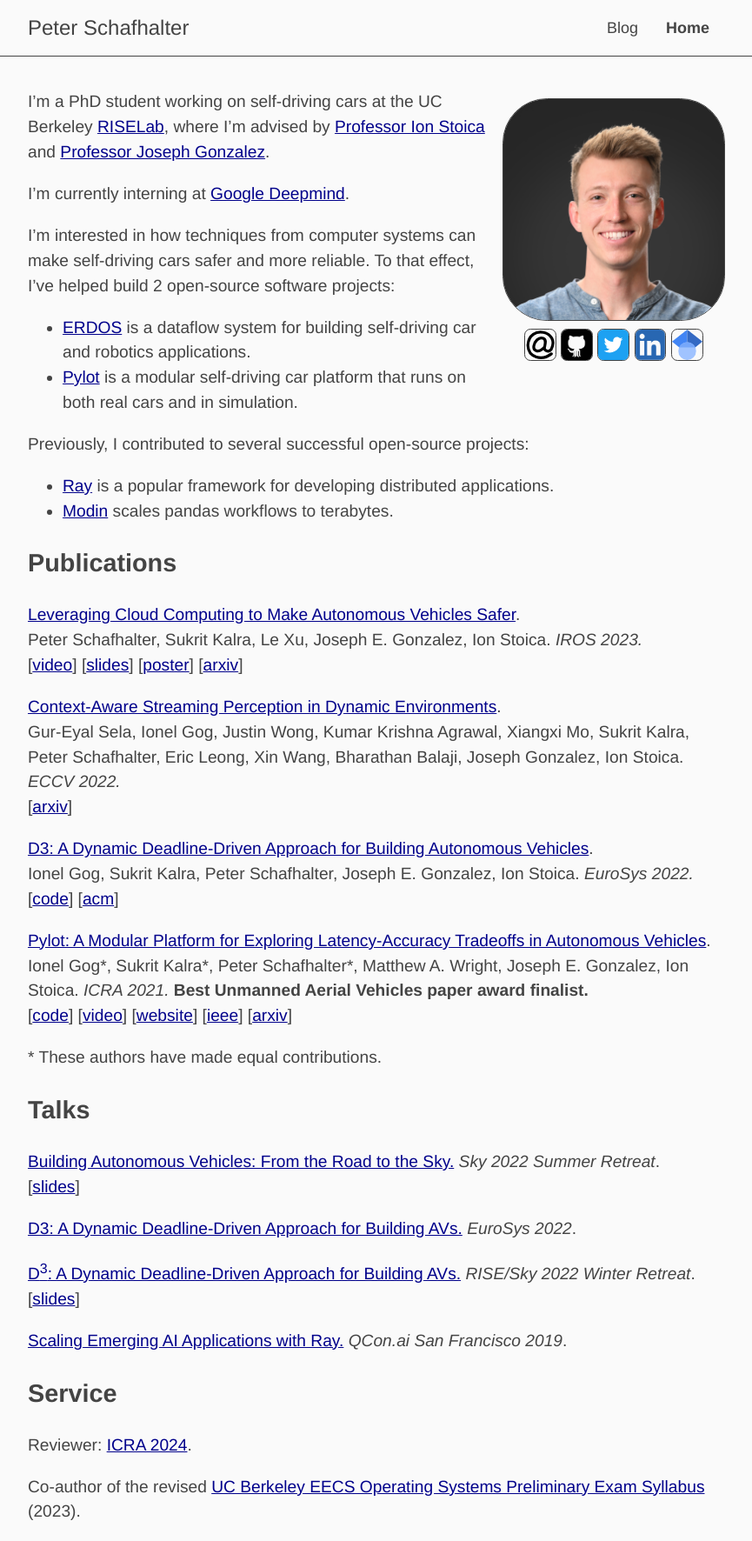
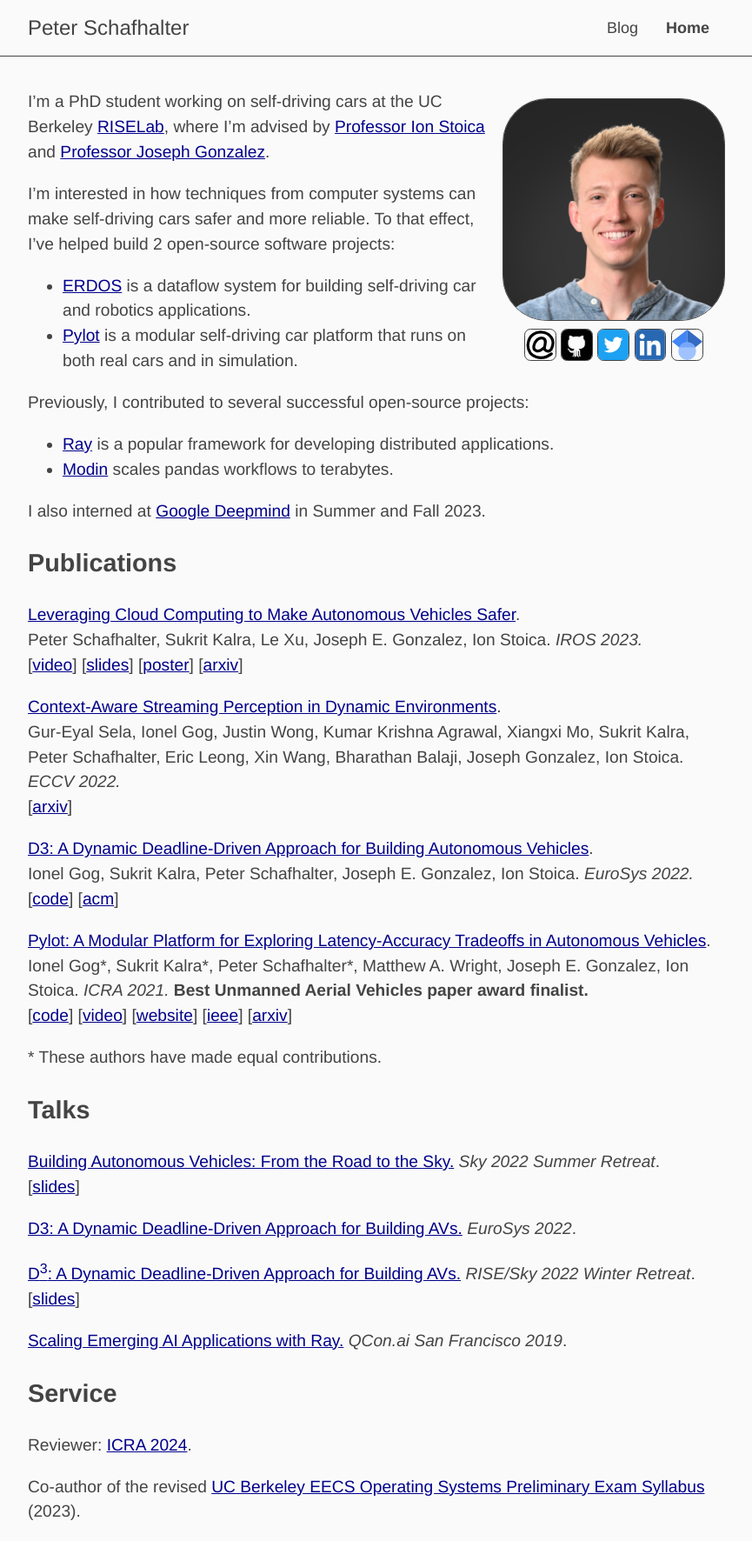
Before and after one commit to pschafhalter/pschafhalter.github.io, a Jekyll site: the page built from index.md, in a window 1280 px wide. Shown: the whole page at 87% size, without its empty margins (208-1073 px from the left). Built offline with Jekyll 4.4.1, drawn with Linux system fonts in a browser that asks for light colours.

Commit message:
End internship

```diff
--- a/index.md
+++ b/index.md
@@ -9,8 +9,6 @@
 [Professor Ion Stoica](https://people.eecs.berkeley.edu/~istoica/)
 and
 [Professor Joseph Gonzalez](https://people.eecs.berkeley.edu/~jegonzal/).
-
-I'm currently interning at [Google Deepmind](https://www.deepmind.com/).
 
 I'm interested in how techniques from computer systems can make
 self-driving cars safer and more reliable.
@@ -25,6 +23,9 @@
 
 - [Ray](https://ray.io/) is a popular framework for developing distributed applications.
 - [Modin](http://modin.org/) scales pandas workflows to terabytes.
+
+I also interned at [Google Deepmind](https://www.deepmind.com/) in Summer and Fall 2023.
+
 
 ## Publications
 
```
